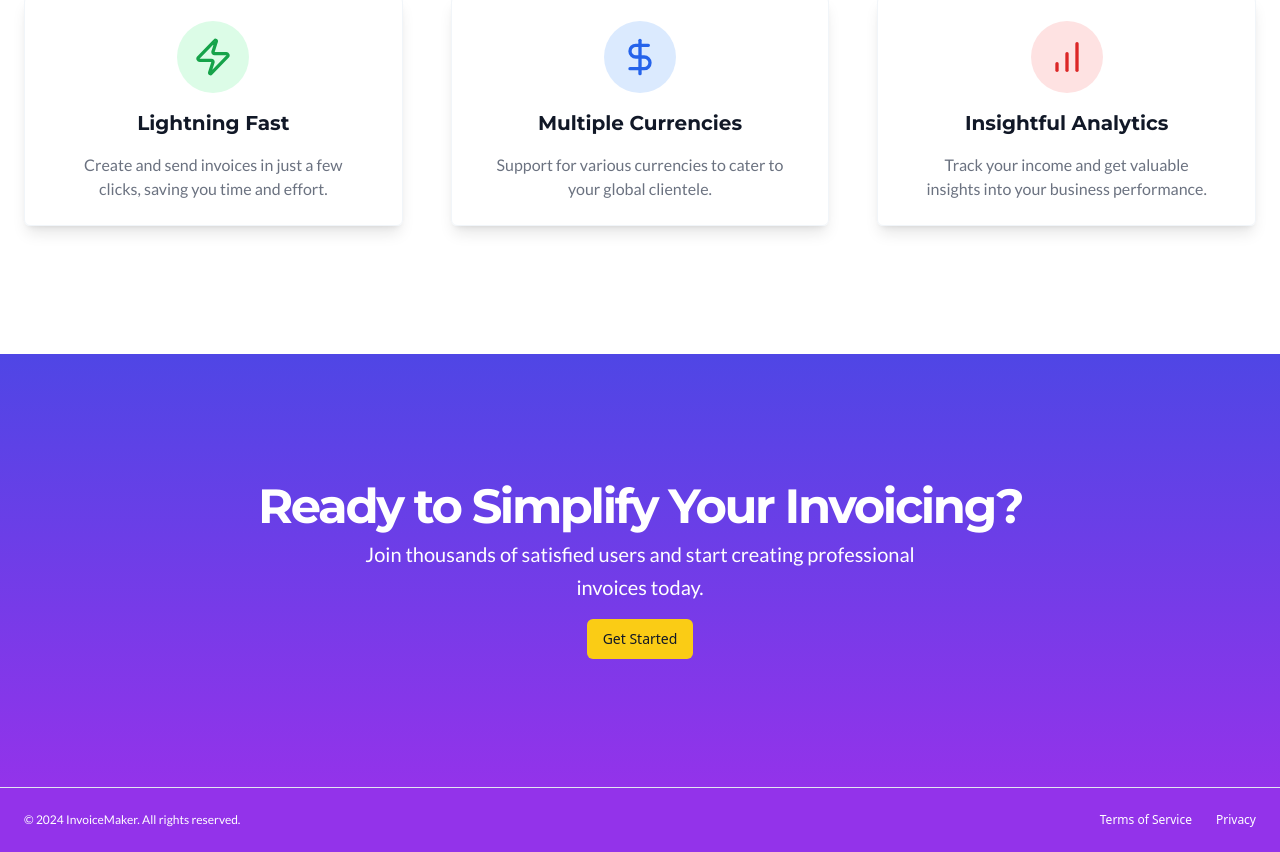
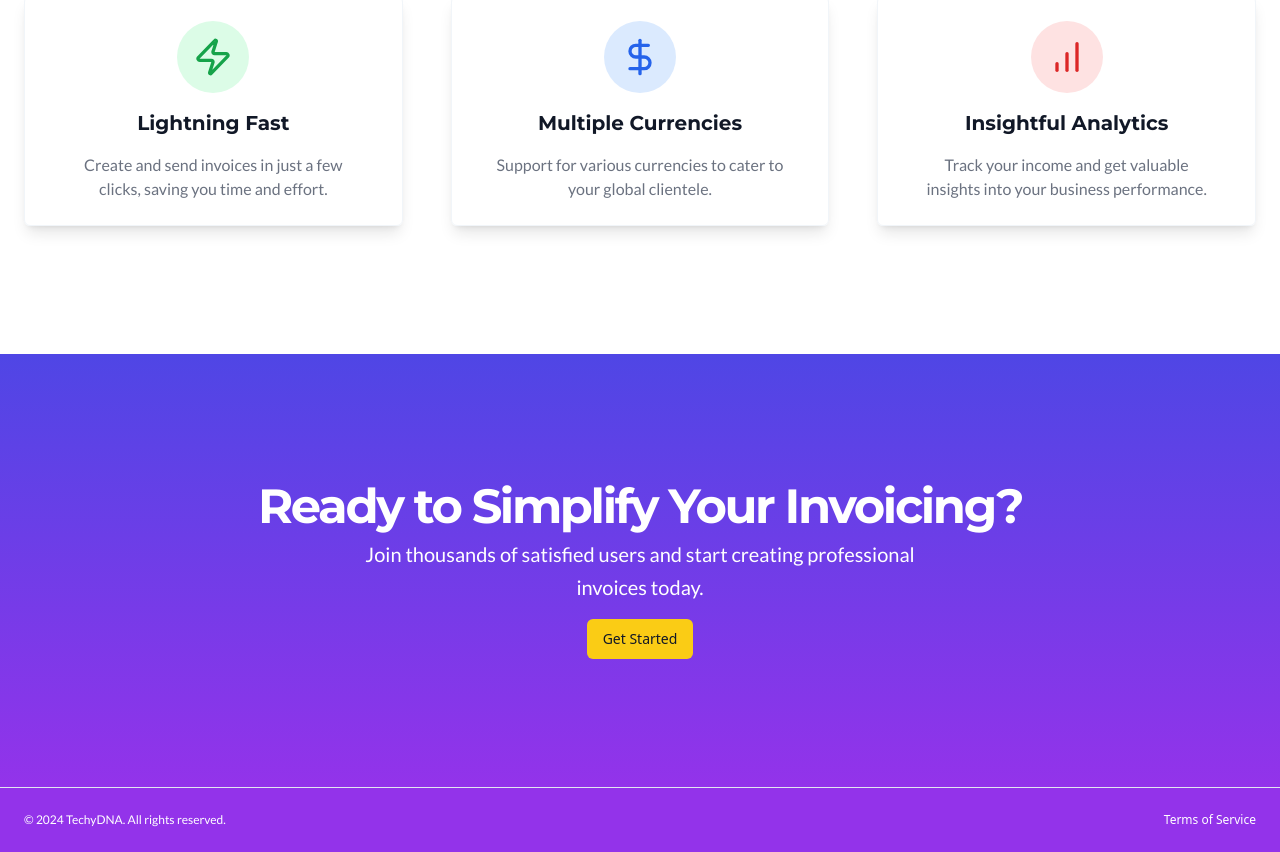
Before and after one commit to OluseunAkintayo/InvoiceMaker-UI, a React (Vite) app: page / in a window 1280 px wide. Shown: the part 720-1572 px from the top of the page. Built offline with nearby package versions, Linux system fonts and the light colour scheme.

Commit message:
Updated projects: InvoiceMaker

```diff
--- a/src/Pages/Home/index.tsx
+++ b/src/Pages/Home/index.tsx
@@ -103,13 +103,10 @@ const Home = () => {
         </div>
       </section>
       <footer className="flex flex-col gap-2 sm:flex-row py-6 w-full shrink-0 items-center px-4 md:px-6 border-t bg-purple-600">
-        <p className="text-xs text-white">© {new Date().getFullYear()} InvoiceMaker. All rights reserved.</p>
+        <p className="text-xs text-white">© {new Date().getFullYear()} <a href="https://techydna.vercel.app/" target='_blank'>TechyDNA</a>. All rights reserved.</p>
         <nav className="sm:ml-auto flex gap-4 sm:gap-6">
           <Link className="text-xs hover:underline underline-offset-4 text-white" to="#">
             Terms of Service
-          </Link>
-          <Link className="text-xs hover:underline underline-offset-4 text-white" to="#">
-            Privacy
           </Link>
         </nav>
       </footer>
```
